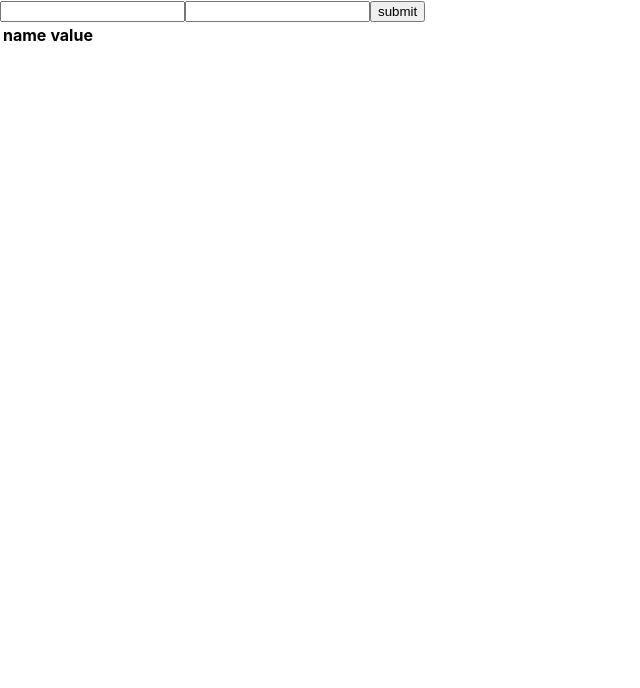
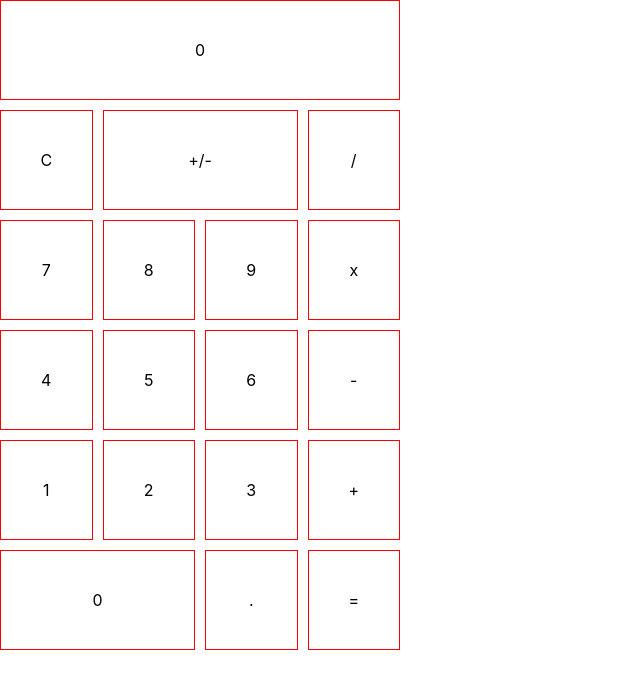
Before and after one commit to nameofname/create-react-app-playground, a React (Create React App) app: page / in a window 1280 px wide. Shown: the top 688 px of the page, without its empty margins (0-640 px from the left). Built offline with nearby package versions, Linux system fonts and the light colour scheme.

Commit message:
calculator mini app

```diff
--- /dev/null
+++ b/src/Calculator/Actions.tsx
@@ -0,0 +1,19 @@
+// actions include clear, and +/-
+import { CalcCBProps, getDivValue } from "./CalculatorApp";
+
+export function Actions(props: CalcCBProps) {
+  function clickHandler(e: React.MouseEvent<HTMLDivElement, MouseEvent>) {
+    return getDivValue(e, props.clickHandler);
+  }
+
+  return (
+    <>
+      <div onClick={clickHandler} className="key" id="clear">
+        C
+      </div>
+      <div onClick={clickHandler} className="key" id="plusMinus">
+        +/-
+      </div>
+    </>
+  );
+}
--- a/src/Calculator/CalculatorApp.tsx
+++ b/src/Calculator/CalculatorApp.tsx
@@ -1,3 +1,63 @@
+import { useState } from "react";
+import { Actions } from "./Actions";
+import { Display } from "./Display";
+import { Numbers } from "./Numbers";
+import { Operators } from "./Operators";
+import "./calculator.css";
+
+export interface CalcCBProps {
+  clickHandler: Function;
+}
+
+export function getDivValue(
+  e: React.MouseEvent<HTMLDivElement, MouseEvent>,
+  cb: Function
+) {
+  e.stopPropagation();
+  const target = e.target as HTMLDivElement; // type assertion to get around annoying issue!
+  const value = target.innerText;
+  cb(value);
+}
+
 export function CalculatorApp() {
-  return <p>i'll just go ahead and put a calculator here</p>;
+  const [currValue, setCurrValue] = useState<Number>(0);
+  const [operand, setOperand] = useState<String>("");
+  const [operator, setOperator] = useState<String>("");
+
+  function handleNumberClick(num: String) {
+    const newVal = `${operand}${num}`;
+    setOperand(newVal);
+  }
+
+  function handleOperatorClick(op: String) {
+    setOperator(op);
+  }
+
+  function handleActionClick(a: String) {
+    setCurrValue(Number(a)); // TODO !
+  }
+
+  function handleEqualsClick() {
+    // if (currValue && operand && operator)
+    if (operand && operator) {
+      if (currValue !== 0)
+        setCurrValue(eval(`${currValue}${operator}${operand}`));
+    }
+  }
+
+  return (
+    <div id="calc">
+      <Display
+        currValue={currValue}
+        nextOperation={`${operator} ${operand}`}
+        operand={operand}
+      />
+      <Actions clickHandler={handleActionClick} />
+      <Numbers clickHandler={handleNumberClick} />
+      <Operators
+        clickHandler={handleOperatorClick}
+        evalHandler={handleEqualsClick}
+      />
+    </div>
+  );
 }
--- /dev/null
+++ b/src/Calculator/Display.tsx
@@ -0,0 +1,22 @@
+// display of the calculated answer
+export type DisplayProps = {
+  currValue: Number;
+  nextOperation: String;
+  operand: String;
+};
+
+export function Display(props: DisplayProps) {
+  // TODO !
+  // const { currValue, nextOperation, operand } = props;
+  // const valueDisplay = String(currValue === 0 ? operand : currValue).trim();
+  // const shownOp = (currValue === 0 ? '' : nextOperation).trim();
+
+  return (
+    <div className="key" id="display">
+      {/* <div className="currValue">{`${valueDisplay || '0'}`}</div>
+            <div id="nextOperation">{shownOp}</div> */}
+      <div className="currValue">{`${props.currValue}`}</div>
+      <div id="nextOperation">{props.nextOperation}</div>
+    </div>
+  );
+}
--- /dev/null
+++ b/src/Calculator/Numbers.tsx
@@ -0,0 +1,47 @@
+// the numbers, plus decimal for creating numbers
+import React from "react";
+import { CalcCBProps, getDivValue } from "./CalculatorApp";
+
+export function Numbers(props: CalcCBProps) {
+  function clickHandler(e: React.MouseEvent<HTMLDivElement, MouseEvent>) {
+    return getDivValue(e, props.clickHandler);
+  }
+
+  return (
+    <>
+      <div onClick={clickHandler} className="key c1" id="seven">
+        7
+      </div>
+      <div onClick={clickHandler} className="key c2" id="eight">
+        8
+      </div>
+      <div onClick={clickHandler} className="key c3" id="nine">
+        9
+      </div>
+      <div onClick={clickHandler} className="key c1" id="four">
+        4
+      </div>
+      <div onClick={clickHandler} className="key c2" id="five">
+        5
+      </div>
+      <div onClick={clickHandler} className="key c3" id="six">
+        6
+      </div>
+      <div onClick={clickHandler} className="key c1" id="one">
+        1
+      </div>
+      <div onClick={clickHandler} className="key c2" id="two">
+        2
+      </div>
+      <div onClick={clickHandler} className="key c3" id="three">
+        3
+      </div>
+      <div onClick={clickHandler} className="key" id="zero">
+        0
+      </div>
+      <div onClick={clickHandler} className="key c3" id="decimal">
+        .
+      </div>
+    </>
+  );
+}
--- /dev/null
+++ b/src/Calculator/Operators.tsx
@@ -0,0 +1,34 @@
+// mathematical operators, and maybe the equals sign?
+import { CalcCBProps, getDivValue } from "./CalculatorApp";
+
+type OperatorProps = CalcCBProps & {
+  evalHandler: Function;
+};
+
+export function Operators(props: OperatorProps) {
+  function clickHandler(e: React.MouseEvent<HTMLDivElement, MouseEvent>) {
+    return getDivValue(e, props.clickHandler);
+  }
+  function equalsClick(e: React.MouseEvent<HTMLDivElement, MouseEvent>) {
+    return props.evalHandler();
+  }
+  return (
+    <>
+      <div onClick={clickHandler} className="key c4 r2" id="divide">
+        /
+      </div>
+      <div onClick={clickHandler} className="key c4 r3" id="multiply">
+        x
+      </div>
+      <div onClick={clickHandler} className="key c4 r4" id="subtract">
+        -
+      </div>
+      <div onClick={clickHandler} className="key c4 r5" id="add">
+        +
+      </div>
+      <div onClick={equalsClick} className="key c4 r6" id="equals">
+        =
+      </div>
+    </>
+  );
+}
--- /dev/null
+++ b/src/Calculator/calculator.css
@@ -0,0 +1,69 @@
+#calc {
+  display: grid;
+  width: 400px;
+  grid-template-columns: repeat(4, 1fr);
+  gap: 10px;
+  grid-auto-rows: minmax(100px, auto);
+}
+
+.key {
+  border: 1px solid red;
+  display: grid;
+  align-items: center;
+  justify-items: center;
+}
+
+#display {
+  display: grid;
+  grid-column: 1 / 5;
+  grid-row: 1;
+  grid-template-rows: repeat(3, 1fr);
+}
+#nextOperation {
+  grid-row: 1;
+  width: 100%;
+  text-align: right;
+}
+#plusMinus {
+  grid-column: 2 / 4;
+  grid-row: 2;
+}
+
+.c1 {
+  grid-column: 1;
+}
+.c2 {
+  grid-column: 2;
+}
+.c3 {
+  grid-column: 3;
+}
+.c4 {
+  grid-column: 4;
+}
+.r1 {
+  grid-row: 1;
+}
+.r2 {
+  grid-row: 2;
+}
+.r3 {
+  grid-row: 3;
+}
+.r4 {
+  grid-row: 4;
+}
+.r5 {
+  grid-row: 5;
+}
+.r6 {
+  grid-row: 6;
+}
+
+#zero {
+  grid-column: 1 / 3;
+  grid-row: 6;
+}
+#numbers {
+  display: grid;
+}
--- a/src/index.jsx
+++ b/src/index.jsx
@@ -1,14 +1,14 @@
 import React from "react";
 import ReactDOM from "react-dom/client";
 import "./index.css";
-import { TableApp } from "./table/TableApp.tsx";
-// import { CalculatorApp } from "./calculator/CalculatorApp.tsx";
+// import { TableApp } from "./table/TableApp.tsx";
+import { CalculatorApp } from "./calculator/CalculatorApp.tsx";
 import reportWebVitals from "./reportWebVitals";
 
 const root = ReactDOM.createRoot(document.getElementById("root"));
 root.render(
   <React.StrictMode>
-    <TableApp />
+    <CalculatorApp />
   </React.StrictMode>
 );
 
--- /dev/null
+++ b/staticExamples/calculator/calculator.css
@@ -0,0 +1,29 @@
+#calc {
+  display: grid;
+  width: 400px;
+  grid-template-columns: repeat(4, 1fr);
+  gap: 10px;
+  grid-auto-rows: minmax(100px, auto);
+}
+
+.key {
+  border: 1px solid red;
+  display: grid;
+  align-items: center;
+  justify-items: center;
+}
+
+#display {
+  grid-column: 1 / 5;
+  grid-row: 1;
+}
+
+#plusMinus {
+  grid-column: 2 / 4;
+  grid-row: 2;
+}
+
+#zero {
+  grid-column: 1 / 3;
+  grid-row: 6;
+}
```
Also changed, not shown: staticExamples/calculator/calculator.html (+22 -0 lines).
